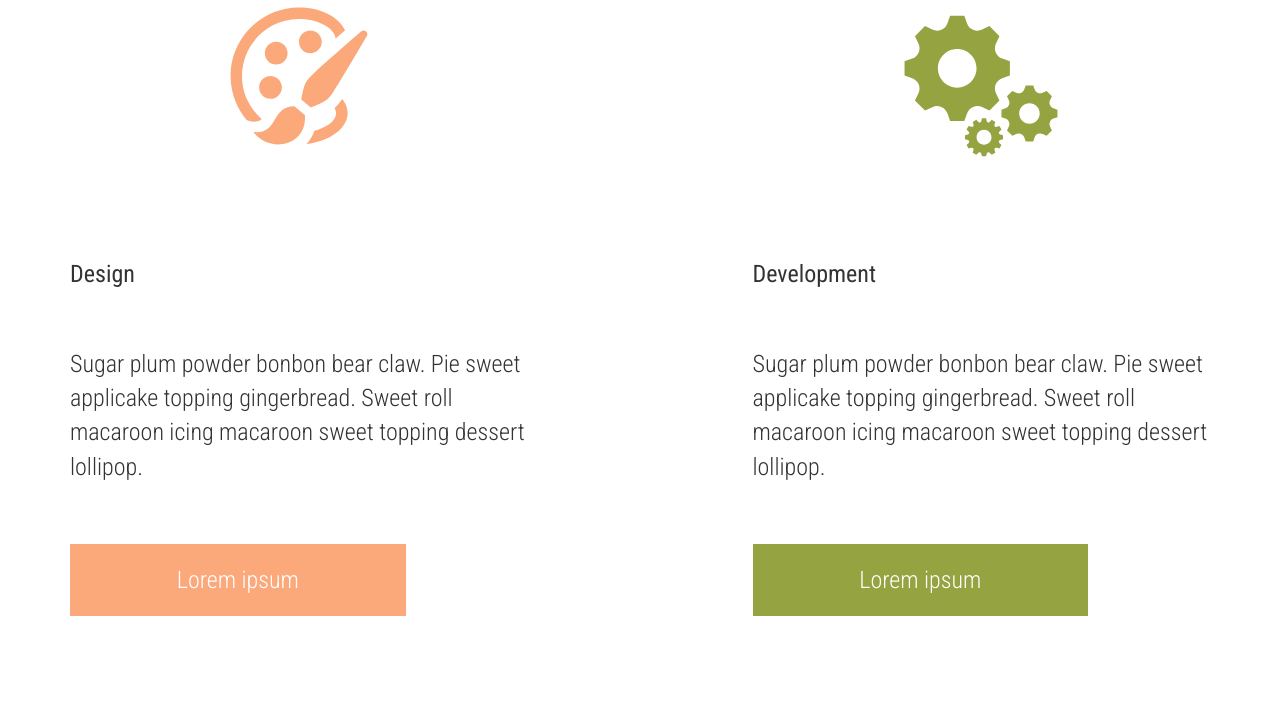
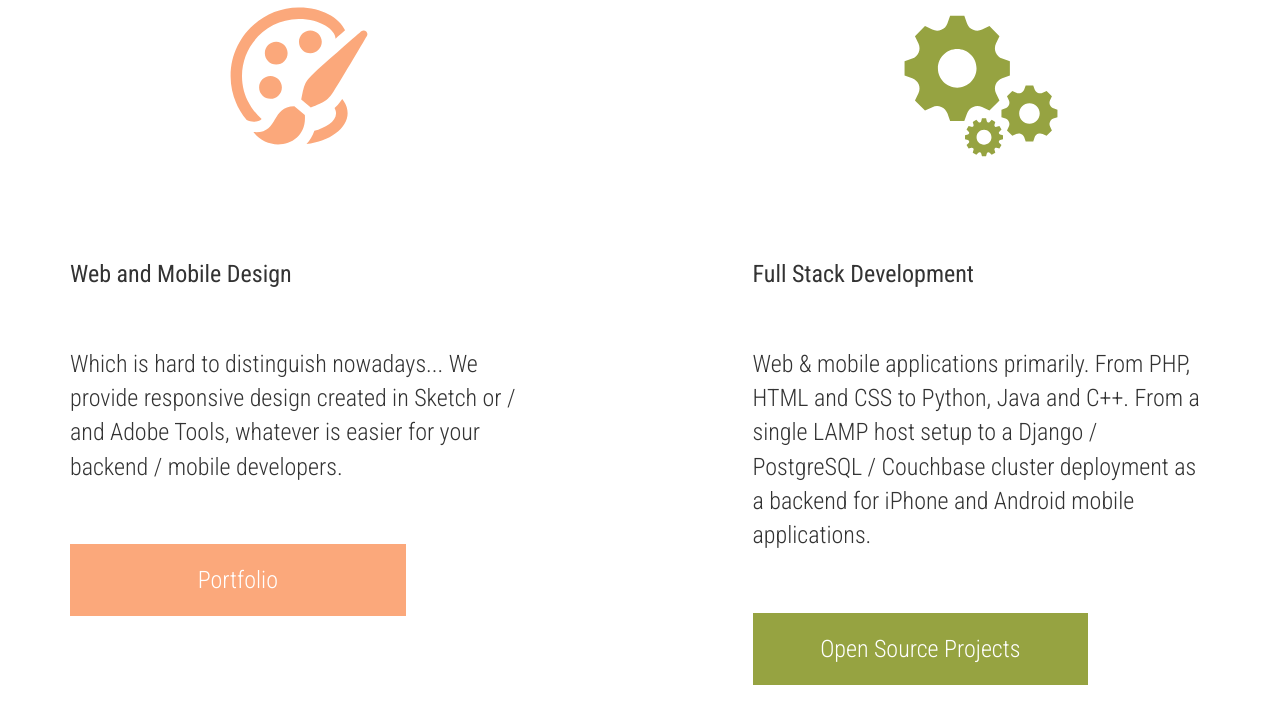
Before and after one commit to iutinvg/iutinvg.github.io, a Jekyll site: the page built from index.html, in a window 1280 px wide and 900 px high, scrolled down 661 px. Shown: the top 724 px of the window. Built offline with Jekyll 4.4.1, drawn with Linux system fonts in a browser that asks for light colours; nearby versions of some CDN libraries.

```diff
--- a/_includes/header.html
+++ b/_includes/header.html
@@ -19,9 +19,9 @@
   {% endif %}
 
   {% if page.active == "development" %}
-  <div class="col-sm-3"><a class="active" href="#">Development</a></div>
+  <div class="col-sm-3"><a class="active" href="{{ site.baseurl }}/development.html">Development</a></div>
   {% else %}
-  <div class="col-sm-3"><a href="#">Development</a></div>
+  <div class="col-sm-3"><a href="{{ site.baseurl }}/development.html">Development</a></div>
   {% endif %}
 
   {% if page.active == "design" %}
--- a/index.html
+++ b/index.html
@@ -30,21 +30,21 @@ active: home
 
   <div class="row">
     <div class="col-sm-5 design">
-      <h2>Design</h2>
+      <h2>Web and Mobile Design</h2>
       <p>
-        Sugar plum powder bonbon bear claw. Pie sweet applicake topping gingerbread. Sweet roll macaroon icing macaroon sweet topping dessert lollipop.
+        Which is hard to distinguish nowadays... We provide responsive design created in Sketch or / and Adobe Tools, whatever is easier for your backend / mobile developers.
       </p>
       <div class="row">
-        <div class="col-sm-9"><a class="btn btn-block" role="button" href="">Lorem ipsum</a></div>
+        <div class="col-sm-9"><a class="btn btn-block" role="button" href="{{ site.baseurl }}/design.html">Portfolio</a></div>
       </div>
     </div>
     <div class="col-sm-5 col-sm-offset-2">
-      <h2>Development</h2>
+      <h2>Full Stack Development</h2>
       <p>
-        Sugar plum powder bonbon bear claw. Pie sweet applicake topping gingerbread. Sweet roll macaroon icing macaroon sweet topping dessert lollipop.
+        Web &amp; mobile applications primarily. From PHP, HTML and CSS to Python, Java and C++. From a single LAMP host setup to a Django / PostgreSQL / Couchbase cluster deployment as a backend for iPhone and Android mobile applications.
       </p>
       <div class="row">
-        <div class="col-sm-9"><a class="btn btn-block btn-development" role="button" href="">Lorem ipsum</a></div>
+        <div class="col-sm-9"><a class="btn btn-block btn-development" role="button" href="{{ site.baseurl }}/development.html">Open Source Projects</a></div>
       </div>
     </div>
   </div>
```
Also changed, not shown: development.html (added, +12 -0 lines).
